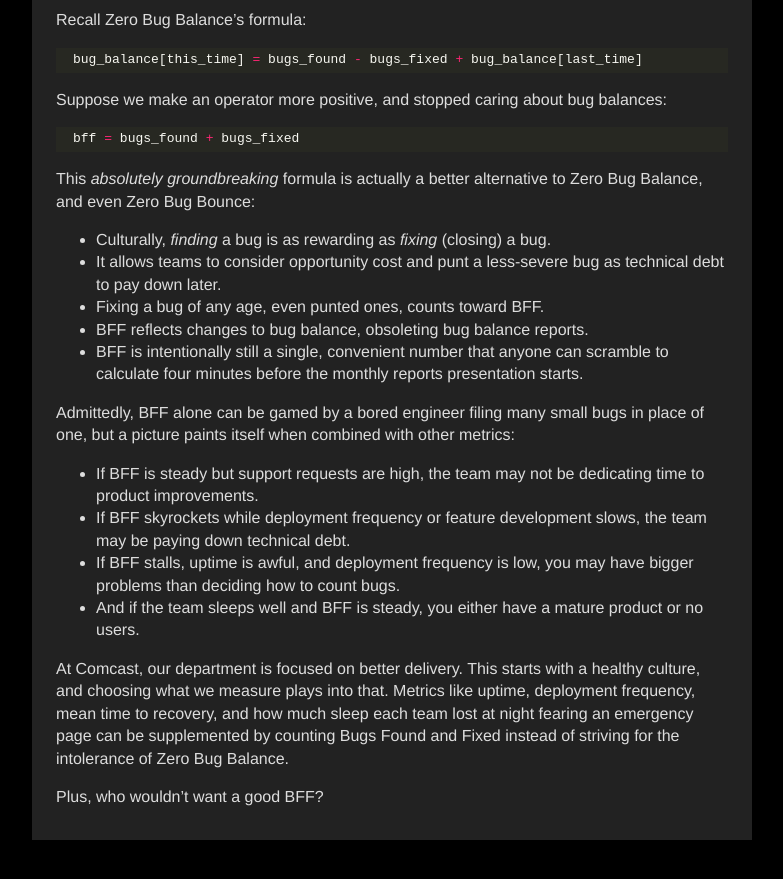
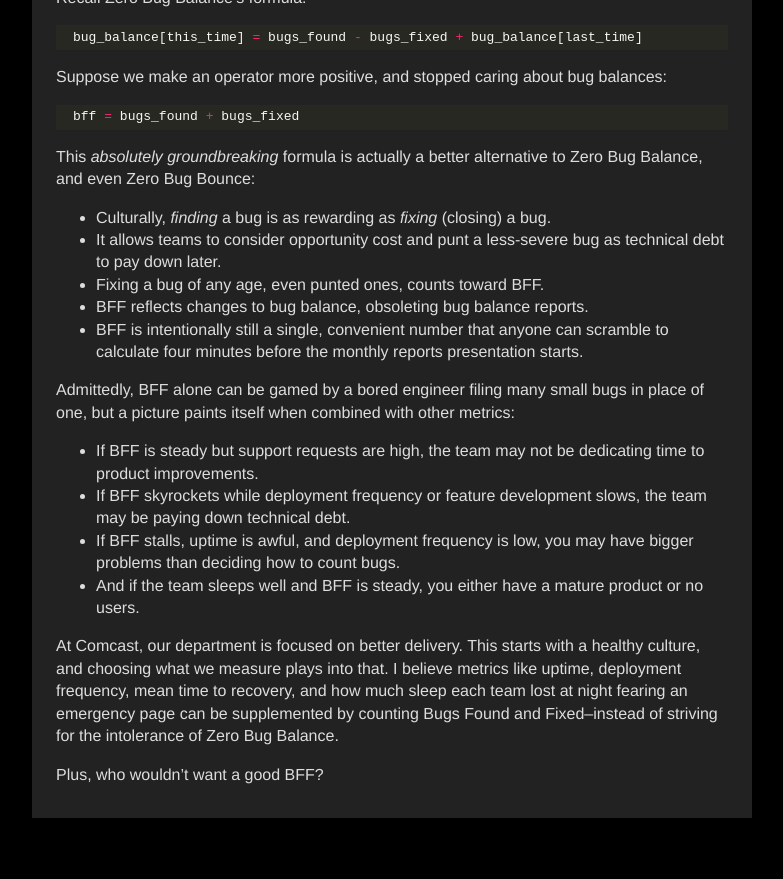
Before and after one commit to joe-herman/joe-herman.github.io, a Jekyll site: the page built from _posts/2020-05-30-finding-a-bff-in-zero-bug-balance.md, in a window 1280 px wide and 900 px high, scrolled down 2465 px. Shown: the top 879 px of the window, without its empty margins (248-1031 px from the left). Built offline with Jekyll 4.4.1, drawn with Linux system fonts in a browser that asks for light colours; some of the changed text lies outside the part shown.

Commit message:
Wording, how does it work

```diff
--- a/_posts/2020-05-30-finding-a-bff-in-zero-bug-balance.md
+++ b/_posts/2020-05-30-finding-a-bff-in-zero-bug-balance.md
@@ -47,7 +47,7 @@
 
 ## Limiting teams' ability to use technical debt
 
-It would be a dream to keep no bugs around. However, here in reality, teams must weigh the opportunity cost to solve a bug, considering other priorities. [Erik Bernhardsson describes this scenario, as seen by outsiders:](https://erikbern.com/2020/03/10/never-attribute-to-stupidity-that-which-is-adequately-explained-by-opportunity-cost.html)
+It would be a dream to keep no bugs around. However, here in reality, teams must weigh the opportunity cost to solve a bug, considering other priorities. [Erik Bernhardsson describes this scenario, as seen by outsiders](https://erikbern.com/2020/03/10/never-attribute-to-stupidity-that-which-is-adequately-explained-by-opportunity-cost.html):
 
 > Why is _bug Z_ still present? Hasn't it been known for a really long time? I don't understand why they aren't fixing it?
 
@@ -100,6 +100,6 @@
 * If BFF stalls, uptime is awful, and deployment frequency is low, you may have bigger problems than deciding how to count bugs.
 * And if the team sleeps well and BFF is steady, you either have a mature product or no users.
 
-At Comcast, our department is focused on better delivery. This starts with a healthy culture, and choosing what we measure plays into that. Metrics like uptime, deployment frequency, mean time to recovery, and how much sleep each team lost at night fearing an emergency page can be supplemented by counting Bugs Found and Fixed instead of striving for the intolerance of Zero Bug Balance.
+At Comcast, our department is focused on better delivery. This starts with a healthy culture, and choosing what we measure plays into that. I believe metrics like uptime, deployment frequency, mean time to recovery, and how much sleep each team lost at night fearing an emergency page can be supplemented by counting Bugs Found and Fixed--instead of striving for the intolerance of Zero Bug Balance.
 
 Plus, who wouldn't want a good BFF?
```
Also changed, not shown: other parts of _posts/2020-05-30-finding-a-bff-in-zero-bug-balance.md (+2 -2 lines).
